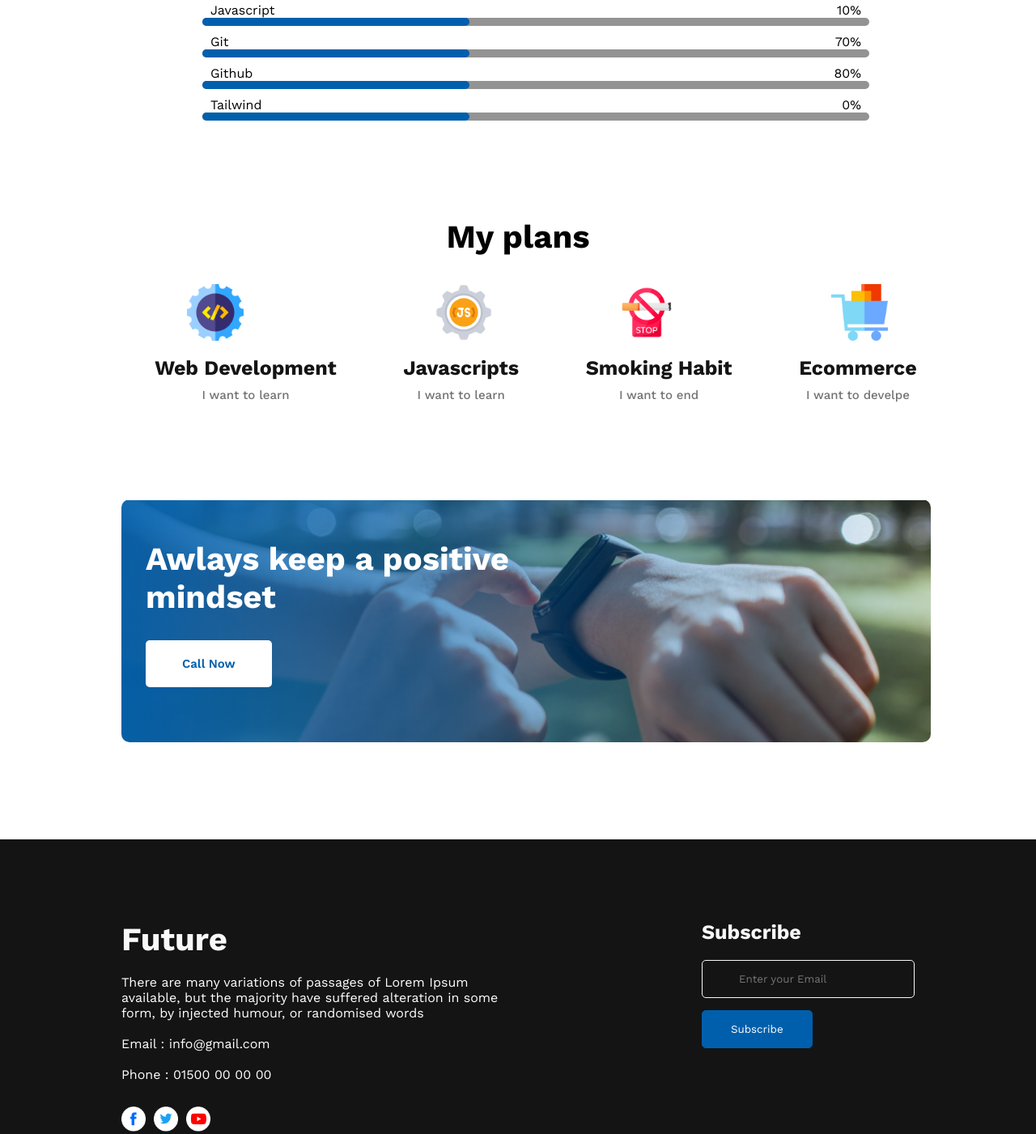
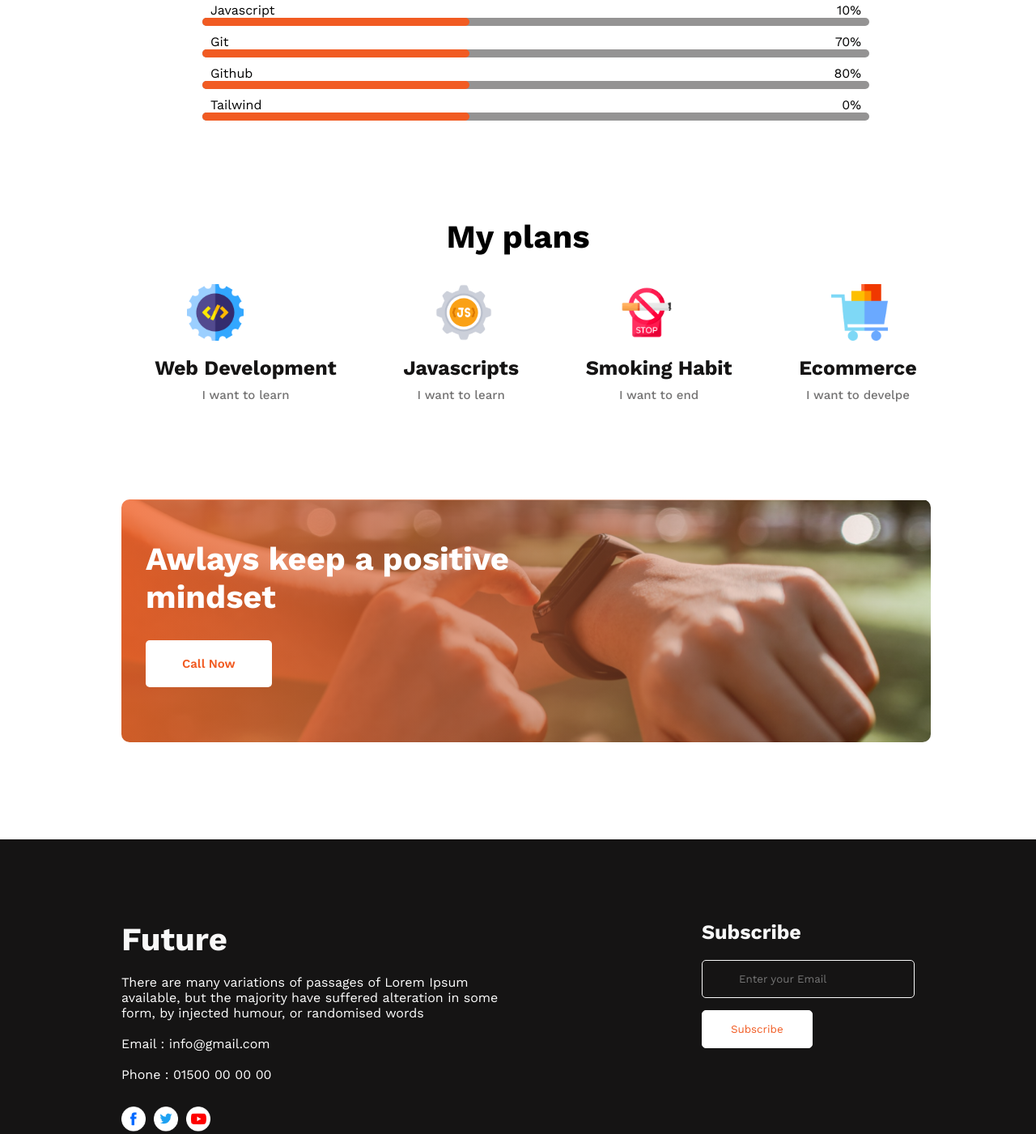
Before and after one commit to somaiya484/assignment-1, a plain HTML site: page index.html in a window 1280 px wide. Shown: the part 1743-3144 px from the top of the page at 81% size. Drawn offline with nearby package versions, Linux system fonts and the light colour scheme.

Commit message:
more style added

```diff
--- a/style.css
+++ b/style.css
@@ -39,7 +39,11 @@ header{
     border-radius: 5px;
     background-color: #F15B22;
     color: #ffffff;
-
+}
+.btn-primary:hover{
+    border: 1px solid #F15B22;
+    background-color: transparent;
+    color: #151414;
 }
 .universal-sec{
     margin-top: 120px;
@@ -114,7 +118,7 @@ header{
 .skill-bar .info span{
     position:absolute;
     width: 40%;
-    background-color: #005FAC;
+    background-color: #F15B22;
     height: 100%;
     border-radius: 10px;
     margin-top: 0px;
@@ -156,7 +160,9 @@ header{
 .title{
     width:1000px ;
     height: 300px;
-    background-image: url(img/gradient1.png),url(img/watch.png);
+    background: linear-gradient(to right,
+    #f15d22c7,
+    #bc5d3796,#f15d2205), url(img/watch.png) ;
     background-position: center;
     background-size: cover;
     margin-left: 150px;
@@ -174,7 +180,7 @@ header{
     margin-left: 30px;
     font-weight: 600;
     font-size: 15px;
-    color:#005FAC;;
+    color:#F15B22;;
     border: none;
     background-color: #FFFFFF;
     border-radius: 5px;
@@ -221,8 +227,8 @@ header{
 }
 .form-btn{
     padding:15px 35px ;
-    background-color: #005FAC;
-    border: 1px solid #005FAC;
+    background-color: #ffffff;
+    border: 1px solid #ffffff;
     border-radius: 5px;
-    color: white;
+    color: #F15B22;
 }
```
Also changed, not shown: img/gradient1.png (deleted), img/gradient3.png (deleted).
